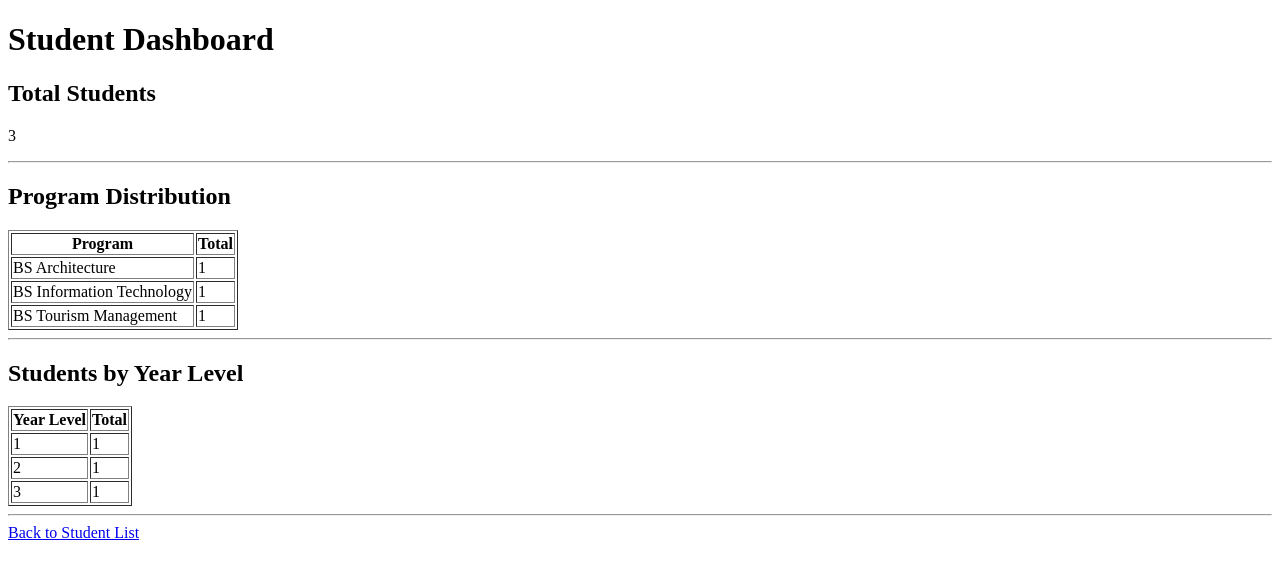
After one commit to ninogabrielgomez/NGTG_DjangoWebApp, a Django app: page /registration/dashboard/ in a window 1280 px wide. The commit adds this page. Shown: the top 579 px of the page. Run offline with Django 5.2, Linux system fonts and the light colour scheme; data comes from the database, SQL or seed files in the repository; both versions use the stored data as it was after the commit.

Commit message:
Module 04 - Student Dashboard Complete

```diff
--- /dev/null
+++ b/registration/templates/registration/student_dashboard.html
@@ -0,0 +1,64 @@
+<!DOCTYPE html>
+<html>
+<head>
+    <title>Student Dashboard</title>
+</head>
+<body>
+    <h1>Student Dashboard</h1>
+
+    <h2>Total Students</h2>
+    <p>
+        {{ total_students }}
+    </p>
+
+    <hr>
+
+    <h2>Program Distribution</h2>
+    <table border="1">
+        <tr>
+            <th>Program</th>
+            <th>Total</th>
+        </tr>
+        {% for item in program_summary %}
+        <tr>
+            <td>{{ item.program }}</td>
+            <td>{{ item.total }}</td>
+        </tr>
+        {% empty %}
+        <tr>
+            <td colspan="2">
+                No program data available.
+            </td>
+        </tr>
+        {% endfor %}
+    </table>
+
+    <hr>
+
+    <h2>Students by Year Level</h2>
+    <table border="1">
+        <tr>
+            <th>Year Level</th>
+            <th>Total</th>
+        </tr>
+        {% for item in year_summary %}
+        <tr>
+            <td>{{ item.year_level }}</td>
+            <td>{{ item.total }}</td>
+        </tr>
+        {% empty %}
+        <tr>
+            <td colspan="2">
+                No year-level data available.
+            </td>
+        </tr>
+        {% endfor %}
+    </table>
+
+    <hr>
+
+    <a href="{% url 'student_list' %}">
+        Back to Student List
+    </a>
+</body>
+</html>
--- a/registration/templates/registration/student_list.html
+++ b/registration/templates/registration/student_list.html
@@ -6,6 +6,7 @@
 <body>
     <h1>Registered Students</h1>
     <a href="{% url 'student_create' %}">Register Student</a>
+    <a href="{% url 'student_dashboard' %}">Student Dashboard</a>
     <hr>
     <table border="1" cellpadding="8">
         <tr>
--- a/registration/urls.py
+++ b/registration/urls.py
@@ -2,24 +2,13 @@ from django.urls import path
 from . import views
 
 urlpatterns = [
+    path('', views.student_list, name='student_list'),
+    path('add/', views.student_create, name='student_create'),
+    path('edit/<int:pk>/', views.student_update, name='student_update'),
+    path('delete/<int:pk>/', views.student_delete, name='student_delete'),
     path(
-        '',
-        views.student_list,
-        name='student_list'
-    ),
-    path(
-        'add/',
-        views.student_create,
-        name='student_create'
-    ),
-    path(
-        'edit/<int:pk>/',
-        views.student_update,
-        name='student_update'
-    ),
-    path(
-        'delete/<int:pk>/',
-        views.student_delete,
-        name='student_delete'
+        'dashboard/',
+        views.student_dashboard,
+        name='student_dashboard'
     ),
 ]
--- a/registration/views.py
+++ b/registration/views.py
@@ -54,3 +54,35 @@ def student_delete(request, pk):
         'registration/student_confirm_delete.html',
         {'student': student}
     )
+
+from django.shortcuts import render
+from django.db.models import Count
+from .models import Student
+
+def student_dashboard(request):
+    students = Student.objects.all()
+    total_students = students.count()
+
+    program_summary = (
+        students
+        .values('program')
+        .annotate(total=Count('id'))
+        .order_by('program')
+    )
+
+    year_summary = (
+        students
+        .values('year_level')
+        .annotate(total=Count('id'))
+        .order_by('year_level')
+    )
+
+    return render(
+        request,
+        'registration/student_dashboard.html',
+        {
+            'total_students': total_students,
+            'program_summary': program_summary,
+            'year_summary': year_summary,
+        }
+    )
```
Also changed, not shown: db.sqlite3.
